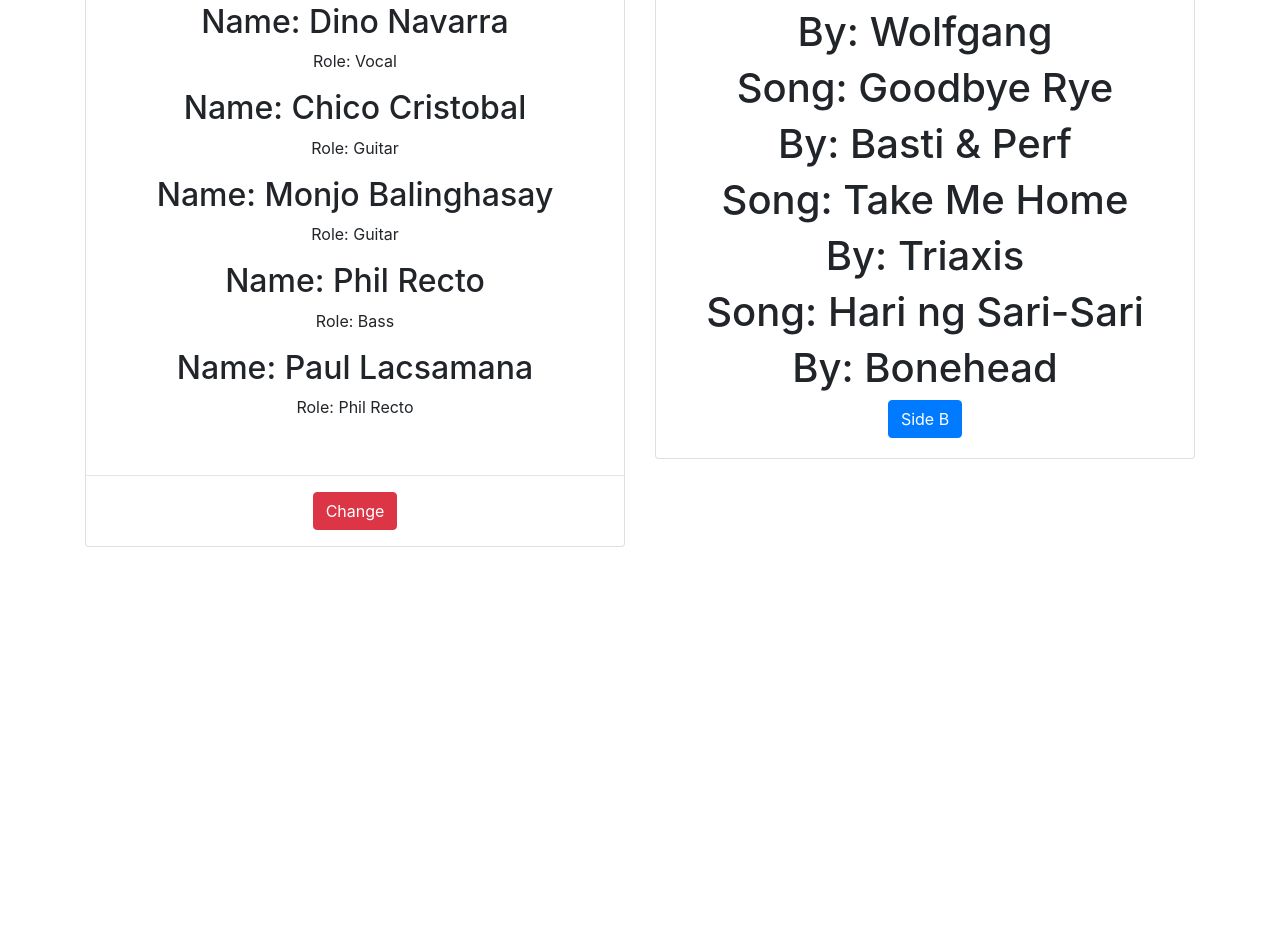
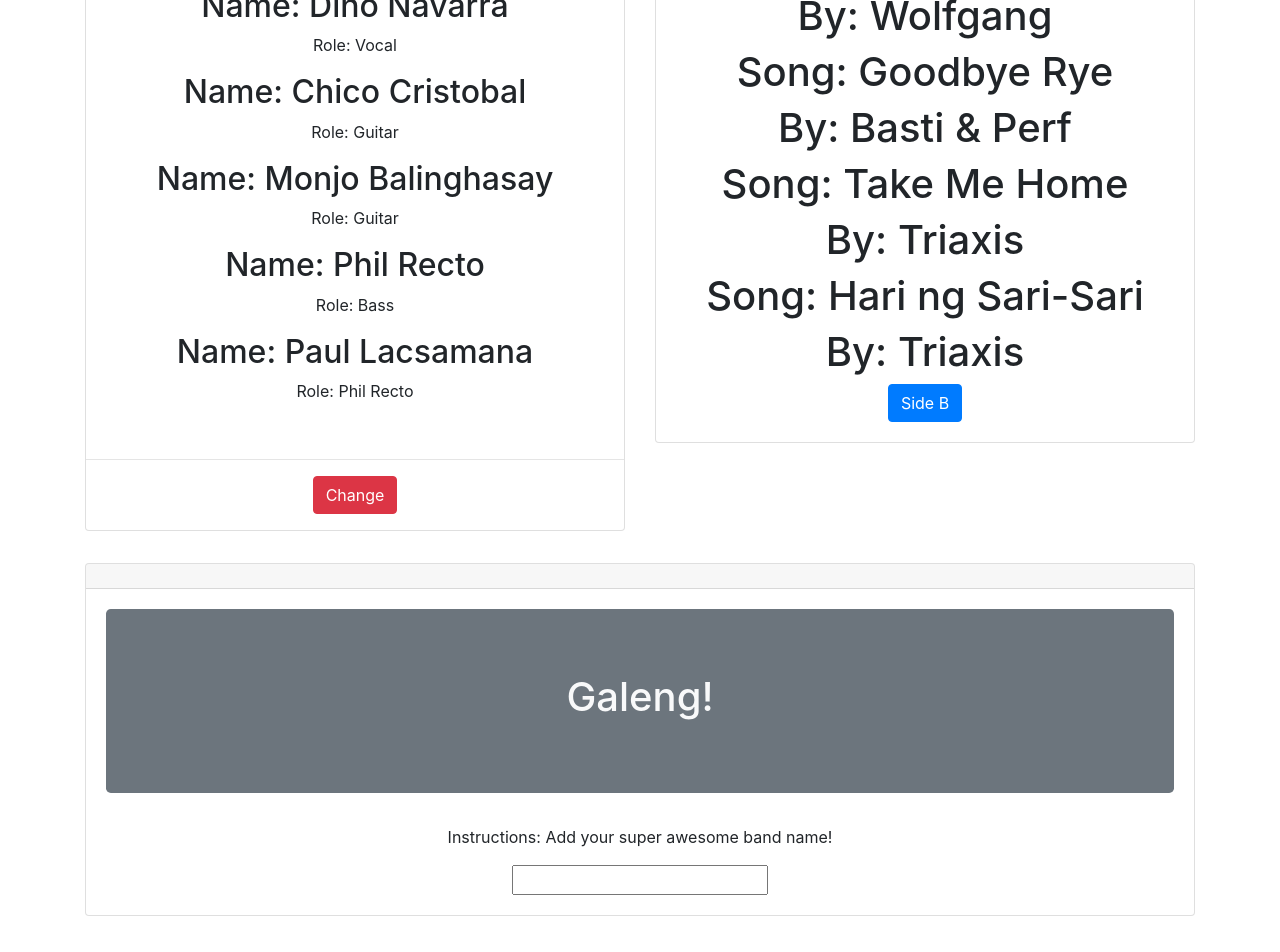
Before and after one commit to precto1285/changethebandReacto, a React (Create React App) app in the folder change-band/: page / in a window 1280 px wide. Shown: the part 326-1278 px from the top of the page. Before the commit the page ends 921 px from the top, so only its background shows below. Built offline with nearby package versions, Linux system fonts and the light colour scheme.

Commit message:
set up 3rd main component

```diff
--- a/change-band/src/App.js
+++ b/change-band/src/App.js
@@ -2,30 +2,42 @@ import React, { Component } from 'react';
 import './App.css';
 import BandOne from './BandOne';
 import BandTwo from './BandTwo';
+import BandThree from './BandThree';
 
 class App extends Component {
   render() {
     return (
       <div className="App">
         <div className="container my-5">
-          <div className="jumbotron py-5">
+          <div className="jsumbotron py-5">
             <h1>My First React App</h1>
           </div>
           <div className="row">
             <div className="col-md-6">
-              <div className="card">
+              <div className="card my-3">
                 <BandOne />
               </div>
             </div>
             <div className="col-md-6">
-              <div className="card">
+              <div className="card my-3">
                 <div className="card-header"></div>
                 <div className="card-body"><BandTwo />
                 </div>
               </div>
             </div>
+          </div>
+          <div className="row">
+            <div className="col-md-12">
+              <div className="card my-3">
+                <div className="card-header" />
+                <div className="card-body">
+                  <BandThree />
+                </div>
+              </div>
+            </div>
 
           </div>
+
         </div>
       </div>
     );
--- /dev/null
+++ b/change-band/src/BandThree.js
@@ -0,0 +1,15 @@
+import React, { Component } from 'react';
+import Title from './SubCompThree.js/Title';
+
+class BandThree extends Component {
+  render() {
+    return (
+      <div>
+        <Title title="Galeng!" />
+        <p>Instructions: Add your super awesome band name!</p>
+        <input />
+      </div>
+    )
+  }
+}
+export default BandThree;
--- a/change-band/src/BandTwo.js
+++ b/change-band/src/BandTwo.js
@@ -27,7 +27,7 @@ const BandTwo = props => {
       <h3><BandOrigin bandorigin={songState.bandorigin[2]} /></h3>
       <b />
       <h2><SongList song={songState.song[3]} /></h2>
-      <h3><BandOrigin bandorigin={songState.bandorigin[3]} /></h3>
+      <h3><BandOrigin bandorigin={songState.bandorigin[2]} /></h3>
       <b />
       <button className="btn btn-primary" onClick={changeSetHandler}>Side B</button>
     </div>
--- /dev/null
+++ b/change-band/src/SubCompThree.js/Title.js
@@ -0,0 +1,13 @@
+import React from 'react';
+
+const Title = props => {
+  return (
+    <div>
+      <div className="jumbotron bg-secondary text-light">
+        <h1>{props.title}</h1>
+      </div>
+
+    </div>
+  )
+}
+export default Title;
```
